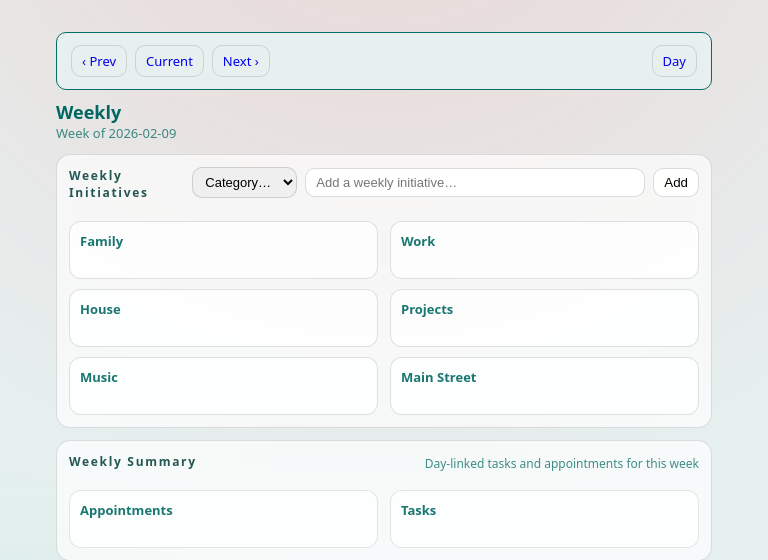
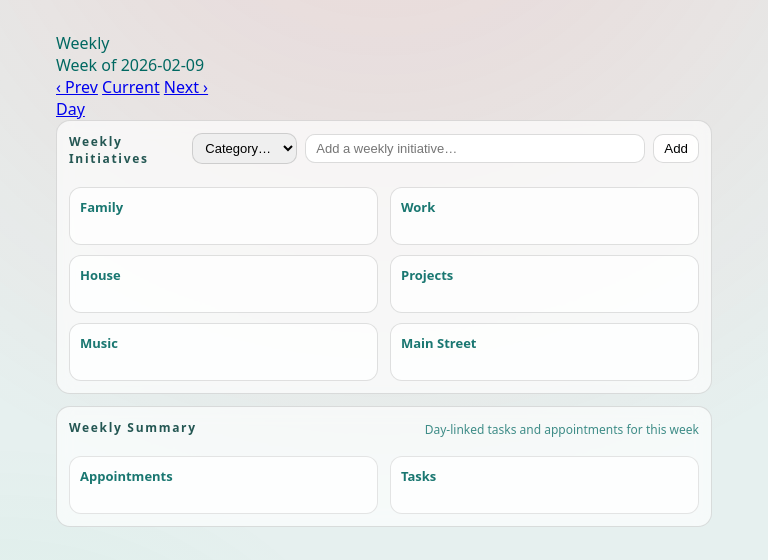
Before and after one commit to andyleer/miniFranklin, a Flask app: page /week/current in a window 1280 px wide. Shown: the top 560 px of the page, without its empty margins (256-1024 px from the left). Run offline with Flask 3, Linux system fonts and the light colour scheme; data comes from the database, SQL or seed files in the repository; data that the repository does not hold is empty.

Commit message:
Refactor week.html header and navigation structure

```diff
--- a/app/templates/week.html
+++ b/app/templates/week.html
@@ -5,21 +5,22 @@
 
 <div class="wrap">
 
-  <div class="topbar">
-    <div class="navleft">
-      <a class="navbtn" href="{{ url_for('main.week_view', week_str=prev_week.isoformat()) }}">‹ Prev</a>
-      <a class="navbtn" href="{{ url_for('main.week_view', week_str='current') }}">Current</a>
-      <a class="navbtn" href="{{ url_for('main.week_view', week_str=next_week.isoformat()) }}">Next ›</a>
-    </div>
-    <div class="navright">
-      <a class="navbtn" href="{{ url_for('main.day_view', day_str='today') }}">Day</a>
-    </div>
+<header class="wk-head">
+  <div class="wk-head-left">
+    <div class="wk-head-title">Weekly</div>
+    <div class="wk-head-sub">Week of {{ week_start.isoformat() }}</div>
   </div>
 
-  <div class="page-title">
-    <div class="h1">Weekly</div>
-    <div class="h2">Week of {{ week_start.isoformat() }}</div>
+  <nav class="wk-head-nav" aria-label="Week navigation">
+    <a class="wk-chip" href="{{ url_for('main.week_view', week_str=prev_week.isoformat()) }}">‹ Prev</a>
+    <a class="wk-chip wk-chip-primary" href="{{ url_for('main.week_view', week_str='current') }}">Current</a>
+    <a class="wk-chip" href="{{ url_for('main.week_view', week_str=next_week.isoformat()) }}">Next ›</a>
+  </nav>
+
+  <div class="wk-head-right">
+    <a class="wk-chip" href="{{ url_for('main.day_view', day_str='today') }}">Day</a>
   </div>
+</header>
 
   <!-- ─────────────────────────────────────────────
        WEEKLY INITIATIVES (TOP)
```
